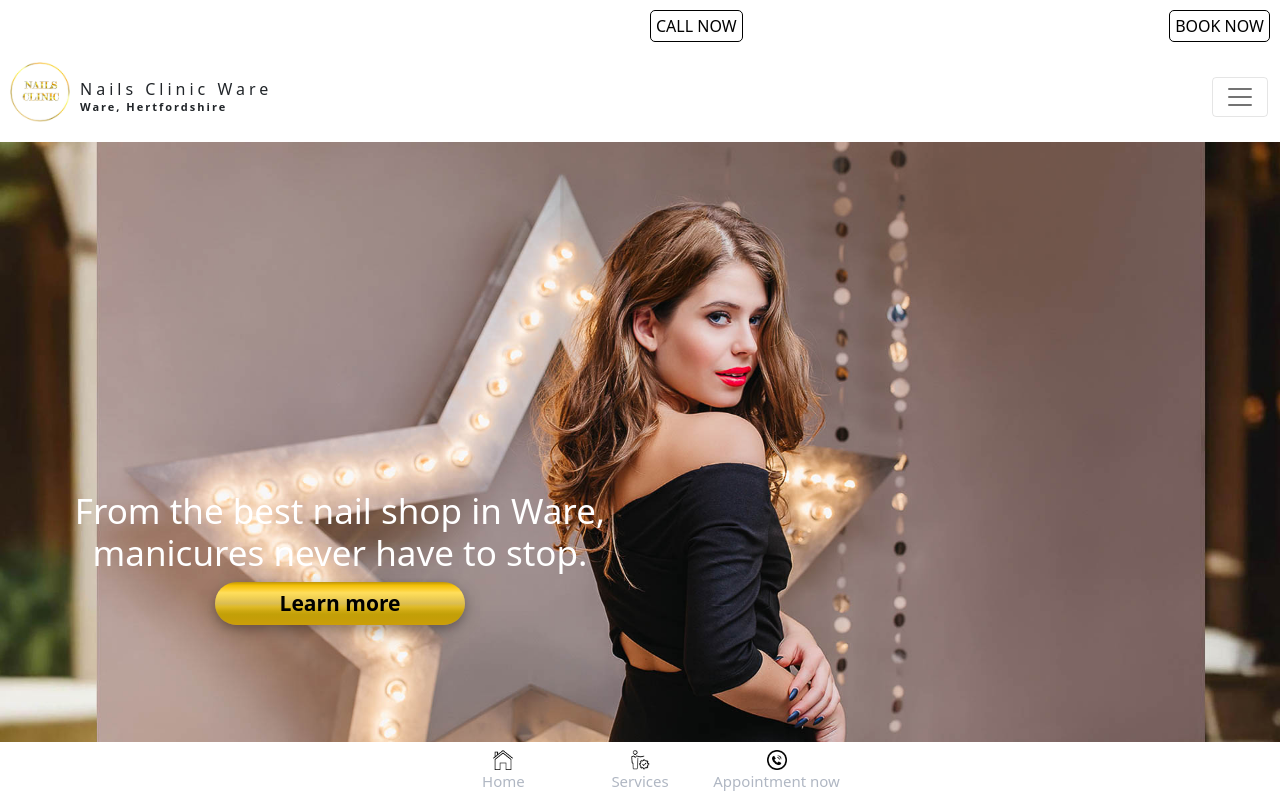
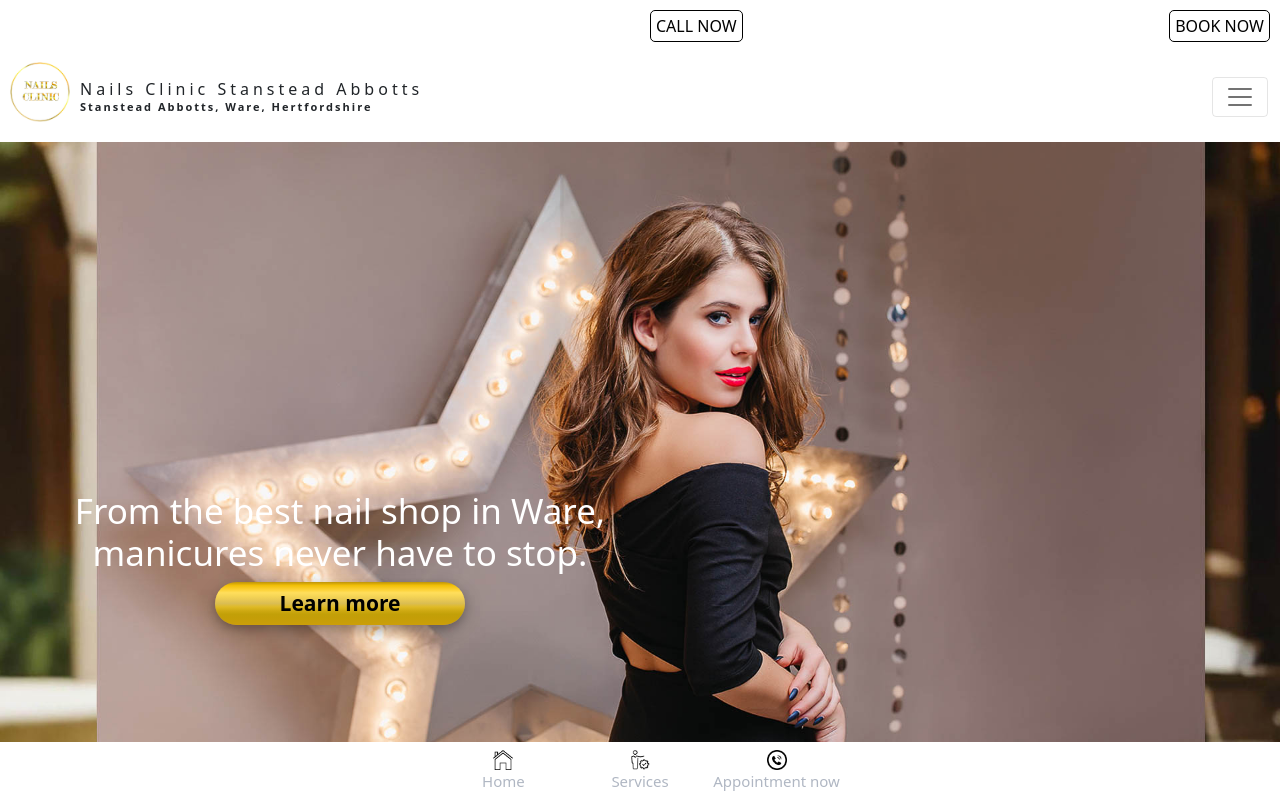
Before and after one commit to best-salon-marketing-staff-10/uk-ware-sg12-8aq-nails-clinic-ware, a Next.js app: page / in a window 1280 px wide. Shown: the top 798 px of the page. Built offline with nearby package versions, Linux system fonts and the light colour scheme.

Commit message:
suatenvsdiachi

```diff
--- a/pages/Components/logo-nav/logo-nav.js
+++ b/pages/Components/logo-nav/logo-nav.js
@@ -15,7 +15,7 @@ export default function LogoNav(){
                             {changedInfo.businessName}
                         </h2>
                         <div className="logo-text-2">
-                            {changedInfo.businessAddressLevel2}, {changedInfo.businessAddressLevel3}
+                        Stanstead Abbotts, {changedInfo.businessAddressLevel2}, {changedInfo.businessAddressLevel3}
                         </div>
                     </div>
                 </div>
--- a/pages/core/info.js
+++ b/pages/core/info.js
@@ -95,7 +95,7 @@ const processedBusinessOpeningTime = {
 }
 
 const changedInfo = {
-  businessName: "Nails Clinic Ware",
+  businessName: " Nails Clinic Stanstead Abbotts",
   businessAddressLevel1: "82 High St",
   businessAddressLevel2: "Ware",
   businessAddressLevel3: "Hertfordshire",
```
